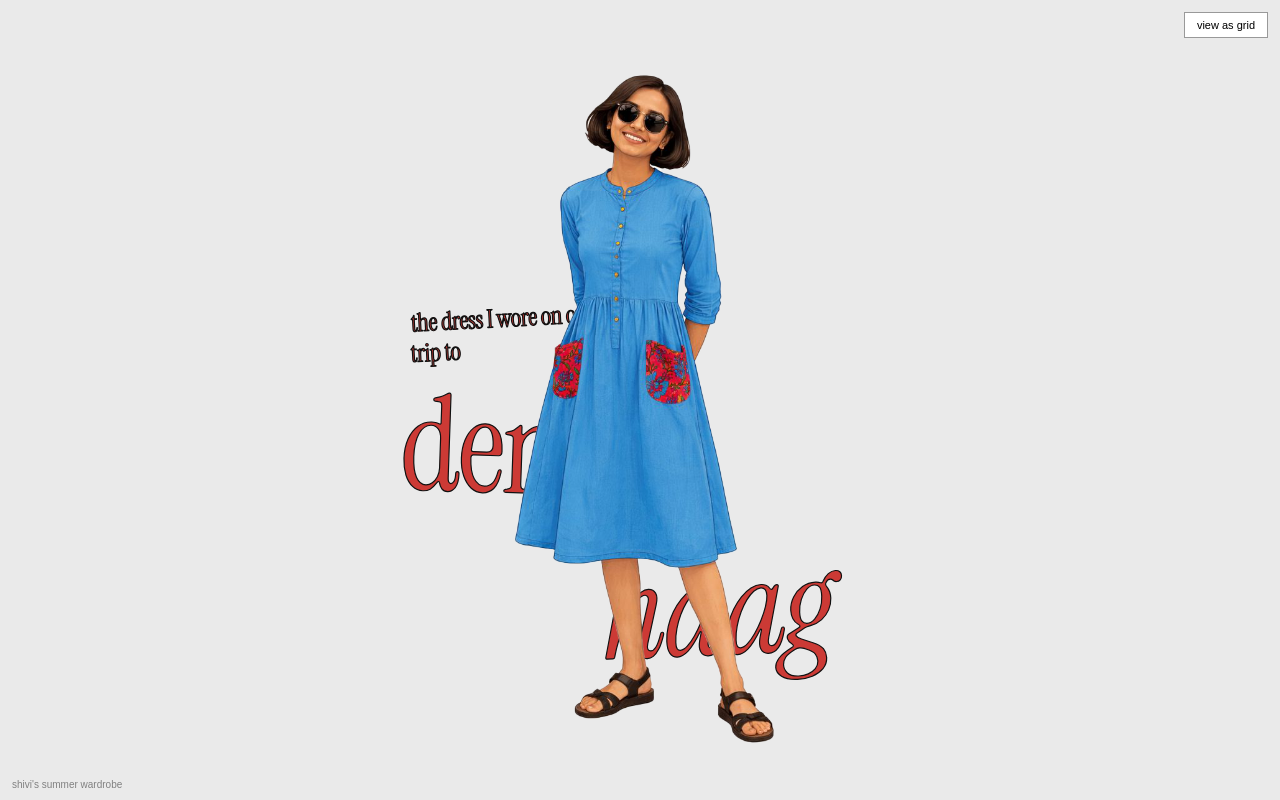
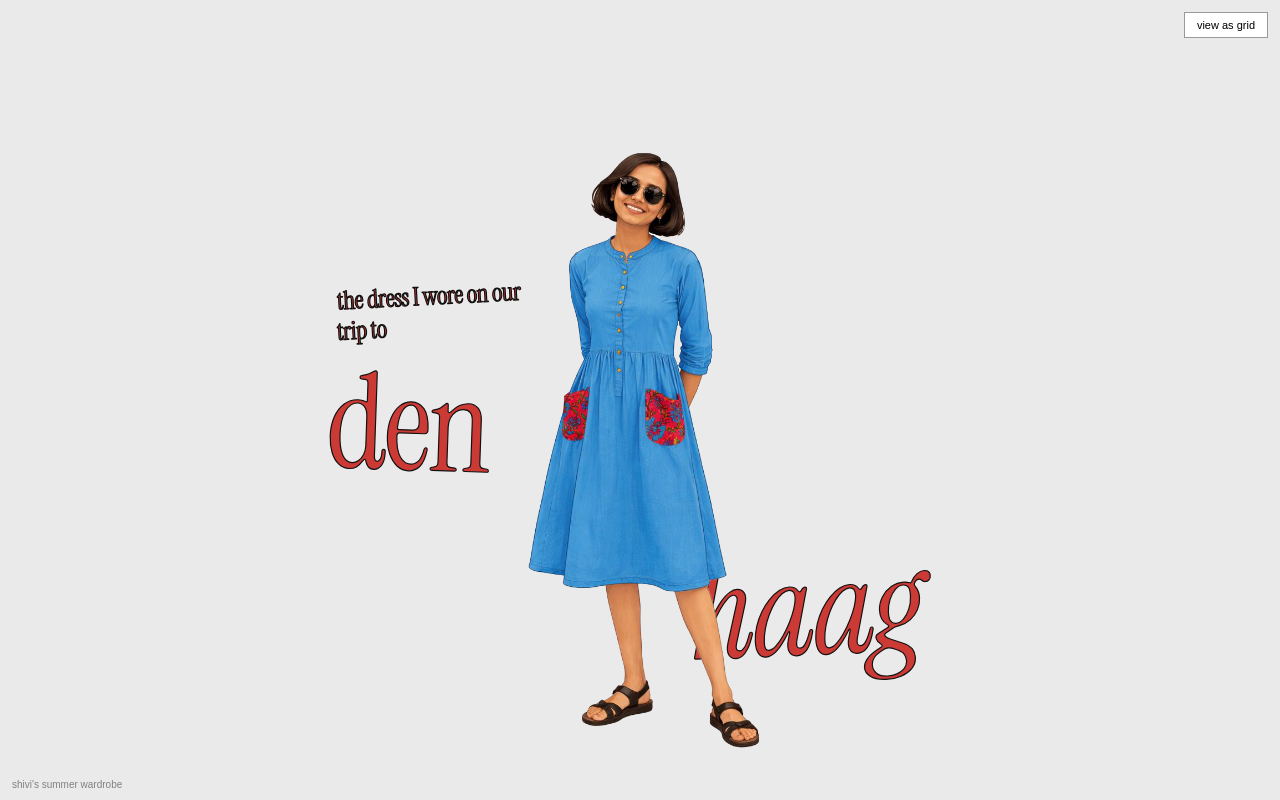
Before and after one commit to shivanidotsingh/wardrobe, a plain HTML site: page text.html in a window 1280 px wide. Drawn offline with Linux system fonts and the light colour scheme.

Commit message:
Update text.html

```diff
--- a/text.html
+++ b/text.html
@@ -41,12 +41,27 @@
   /* everything is composed inside this fixed 700x1050 canvas, then scaled */
   .canvas{
     position:relative;
-    width:700px;
+    width:900px;
     height:1050px;
     flex:none;
     transform-origin:center center;
     user-select:none;
   }
+
+  /* press g to see where the figure actually sits */
+  .guide{
+    position:absolute;
+    left:50%;
+    bottom:0;
+    transform:translateX(-50%);
+    height:900px;
+    width:320px;
+    border:2px dashed rgba(0,0,0,.35);
+    z-index:3;
+    display:none;
+    pointer-events:none;
+  }
+  .guide.on{ display:block; }
 
   .type{ position:absolute; inset:0; z-index:1; }
 
@@ -71,7 +86,7 @@
     bottom:0;
     transform:translateX(-50%);
     z-index:2;
-    max-height:1010px;
+    max-height:900px;
     width:auto;
     display:block;
   }
@@ -145,6 +160,7 @@
     <div class="canvas" id="canvas">
       <div class="type" id="type"></div>
       <img class="figure" id="figure" alt="">
+      <div class="guide" id="guide"></div>
     </div>
   </div>
   <div class="zone prev" id="zPrev"></div>
@@ -171,10 +187,10 @@ const items = [
     caption: "the dress I wore on our trip to den haag.",
     color: "#cc3a35",
     lines: [
-      ["the dress I wore on our", 34, 40, 402, -3],
-      ["trip to", 34, 40, 448, -3],
-      ["den", 178, 26, 520, 2],
-      ["haag", 178, 300, 740, -2.5, 1]
+      ["the dress I wore on our", 34, 40, 372, -3],
+      ["trip to", 34, 40, 418, -3],
+      ["den", 178, 26, 490, 2],
+      ["haag", 178, 520, 740, -2.5, 1]
     ]
   },
   {
@@ -182,9 +198,9 @@ const items = [
     caption: "that indigo print dress with deep pockets.",
     color: "#29459a",
     lines: [
-      ["that indigo print dress with", 34, 40, 400, -2.5],
-      ["deep", 170, 24, 470, 2],
-      ["pockets", 150, 240, 700, -2, 1]
+      ["that indigo print dress with", 34, 40, 370, -2.5],
+      ["deep", 170, 24, 440, 2],
+      ["pockets", 150, 420, 700, -2, 1]
     ]
   },
   {
@@ -192,10 +208,10 @@ const items = [
     caption: "that westside dress richa said her mom also owned.",
     color: "#f4f1e8",
     lines: [
-      ["that", 34, 44, 388, -3],
-      ["westside", 152, 20, 440, 1.5],
-      ["dress richa said her mom", 32, 40, 600, -2],
-      ["also owned", 110, 210, 730, -2.5, 1]
+      ["that", 34, 44, 358, -3],
+      ["westside", 152, 20, 410, 1.5],
+      ["dress richa said her mom", 32, 40, 570, -2],
+      ["also owned", 110, 400, 730, -2.5, 1]
     ]
   },
   {
@@ -203,10 +219,10 @@ const items = [
     caption: "that family photo dress.",
     color: "#4a63c8",
     lines: [
-      ["that", 34, 46, 400, -3],
-      ["family", 176, 26, 452, 2],
-      ["photo", 176, 250, 660, -2],
-      ["dress", 176, 90, 860, 1.5, 1]
+      ["that", 34, 46, 370, -3],
+      ["family", 176, 26, 422, 2],
+      ["photo", 176, 430, 640, -2],
+      ["dress", 176, 60, 860, 1.5, 1]
     ]
   },
   {
@@ -214,9 +230,9 @@ const items = [
     caption: "that kutch trip skirt.",
     color: "#b2382f",
     lines: [
-      ["that", 34, 46, 420, -3],
-      ["kutch trip", 132, 24, 472, 2],
-      ["skirt", 160, 320, 700, -2.5, 1]
+      ["that", 34, 46, 390, -3],
+      ["kutch trip", 132, 24, 442, 2],
+      ["skirt", 160, 520, 700, -2.5, 1]
     ]
   },
   {
@@ -224,10 +240,10 @@ const items = [
     caption: "the linen top I wore last summer in France.",
     color: "#8fb3d9",
     lines: [
-      ["the linen top I wore", 34, 40, 396, -2.5],
-      ["last summer", 124, 22, 452, 2],
-      ["in", 124, 26, 580, -1],
-      ["france", 176, 230, 720, -2.5, 1]
+      ["the linen top I wore", 34, 40, 366, -2.5],
+      ["last summer", 124, 22, 422, 2],
+      ["in", 124, 26, 550, -1],
+      ["france", 176, 430, 720, -2.5, 1]
     ]
   },
   {
@@ -235,10 +251,10 @@ const items = [
     caption: "that small bird print dress.",
     color: "#e5b032",
     lines: [
-      ["that small", 34, 42, 406, -4],
-      ["bird", 178, 20, 462, 2.5],
-      ["print", 178, 300, 660, -3],
-      ["dress", 190, 60, 860, 1.5, 1]
+      ["that small", 34, 42, 376, -4],
+      ["bird", 178, 20, 432, 2.5],
+      ["print", 178, 500, 640, -3],
+      ["dress", 190, 40, 860, 1.5, 1]
     ]
   },
   {
@@ -246,8 +262,8 @@ const items = [
     caption: "the dress I have worn out.",
     color: "#41639b",
     lines: [
-      ["the dress", 150, 26, 430, 2],
-      ["I have", 150, 300, 620, -2.5, 1],
+      ["the dress", 150, 26, 400, 2],
+      ["I have", 150, 500, 600, -2.5, 1],
       ["worn out", 176, 40, 830, 1.5]
     ]
   },
@@ -256,10 +272,10 @@ const items = [
     caption: "that dress a stranger complimented at the bienalle.",
     color: "#f4f1e8",
     lines: [
-      ["that dress a stranger", 34, 40, 396, -2.5],
-      ["complimented", 34, 40, 442, -2.5],
-      ["at the", 150, 24, 510, 2],
-      ["bienalle", 130, 230, 730, -2.5, 1]
+      ["that dress a stranger", 34, 40, 366, -2.5],
+      ["complimented", 34, 40, 412, -2.5],
+      ["at the", 150, 24, 480, 2],
+      ["bienalle", 130, 430, 730, -2.5, 1]
     ]
   },
   {
@@ -267,10 +283,10 @@ const items = [
     caption: "the dress I wore to cubbon park when mum was visiting.",
     color: "#3b4f96",
     lines: [
-      ["the dress I wore to", 34, 40, 392, -3],
-      ["cubbon", 168, 22, 450, 2],
-      ["park", 168, 340, 640, -2],
-      ["when mum was visiting", 32, 60, 880, 1.5, 1]
+      ["the dress I wore to", 34, 40, 362, -3],
+      ["cubbon", 168, 22, 420, 2],
+      ["park", 168, 540, 620, -2],
+      ["when mum was visiting", 32, 40, 880, 1.5, 1]
     ]
   },
   {
@@ -278,10 +294,10 @@ const items = [
     caption: "that dress I wore at the weekender and hardly ever again.",
     color: "#e08a95",
     lines: [
-      ["that dress I wore at the", 34, 40, 398, -2.5],
-      ["weekender", 140, 20, 456, 2],
-      ["and hardly", 104, 240, 680, -2.5, 1],
-      ["ever again", 104, 90, 860, 1.5]
+      ["that dress I wore at the", 34, 40, 368, -2.5],
+      ["weekender", 140, 20, 426, 2],
+      ["and hardly", 104, 440, 660, -2.5, 1],
+      ["ever again", 104, 60, 860, 1.5]
     ]
   },
   {
@@ -289,9 +305,9 @@ const items = [
     caption: "that denim skirt I wore to karaoke in valence.",
     color: "#6288ad",
     lines: [
-      ["that denim skirt I wore to", 34, 40, 400, -2.5],
-      ["karaoke", 172, 22, 460, 2],
-      ["in valence", 110, 180, 700, -2.5, 1]
+      ["that denim skirt I wore to", 34, 40, 370, -2.5],
+      ["karaoke", 172, 22, 430, 2],
+      ["in valence", 110, 420, 700, -2.5, 1]
     ]
   },
   {
@@ -299,10 +315,10 @@ const items = [
     caption: "that second-hand diwali dress from indiska.",
     color: "#a4523c",
     lines: [
-      ["that second-hand", 34, 42, 398, -3],
-      ["diwali", 180, 24, 452, 2],
-      ["dress", 160, 290, 660, -2],
-      ["from indiska", 104, 70, 870, 1.5, 1]
+      ["that second-hand", 34, 42, 368, -3],
+      ["diwali", 180, 24, 422, 2],
+      ["dress", 160, 500, 640, -2],
+      ["from indiska", 104, 50, 870, 1.5, 1]
     ]
   },
   {
@@ -310,9 +326,9 @@ const items = [
     caption: "the dress that reminds me of mumbai monsoons.",
     color: "#2f63b5",
     lines: [
-      ["the dress that reminds me of", 34, 40, 396, -2.5],
-      ["mumbai", 170, 22, 452, 2],
-      ["monsoons", 130, 220, 720, -2.5, 1]
+      ["the dress that reminds me of", 34, 40, 366, -2.5],
+      ["mumbai", 170, 22, 422, 2],
+      ["monsoons", 130, 430, 720, -2.5, 1]
     ]
   },
   {
@@ -320,15 +336,15 @@ const items = [
     caption: "that top I wore to lunch with Shruthi at that vietnamese place.",
     color: "#df6b80",
     lines: [
-      ["that top I wore to lunch with", 34, 40, 394, -2.5],
-      ["shruthi", 176, 22, 450, 2],
-      ["at that", 130, 220, 660, -2],
-      ["vietnamese place", 40, 80, 880, 1.5, 1]
+      ["that top I wore to lunch with", 34, 40, 364, -2.5],
+      ["shruthi", 176, 22, 420, 2],
+      ["at that", 120, 440, 640, -2],
+      ["vietnamese place", 40, 60, 880, 1.5, 1]
     ]
   }
 ];
 
-const CW = 700, CH = 1050;
+const CW = 900, CH = 1050;
 
 let i = 0;
 let viewMode = 'poster';
@@ -452,6 +468,10 @@ document.getElementById('zPrev').addEventListener('click', function(){ go(-1); }
 document.getElementById('zNext').addEventListener('click', function(){ go(1); });
 
 window.addEventListener('keydown', function(e){
+  if (e.key === 'g' || e.key === 'G'){
+    document.getElementById('guide').classList.toggle('on');
+    return;
+  }
   if (viewMode !== 'poster') return;
   if (e.key === 'ArrowLeft')  go(-1);
   if (e.key === 'ArrowRight') go(1);
```
